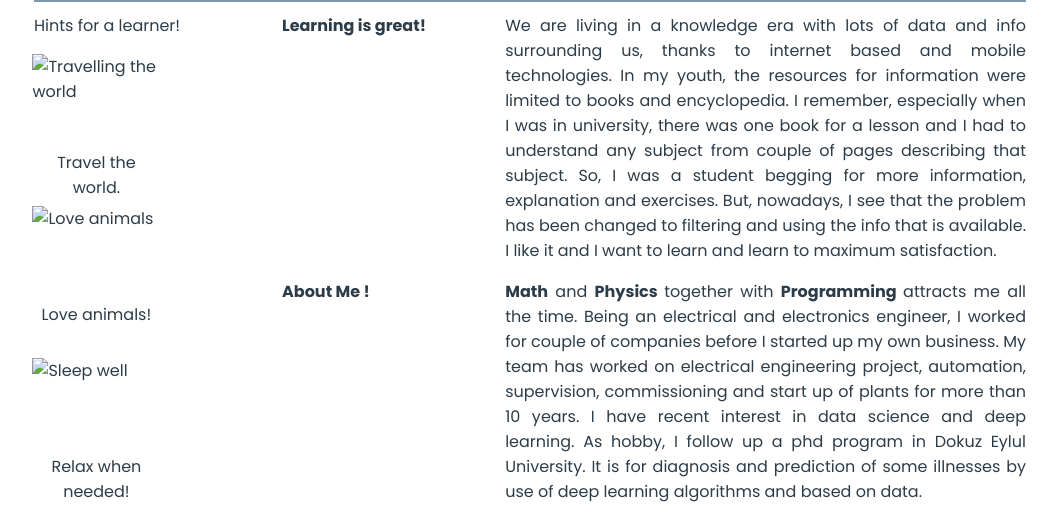
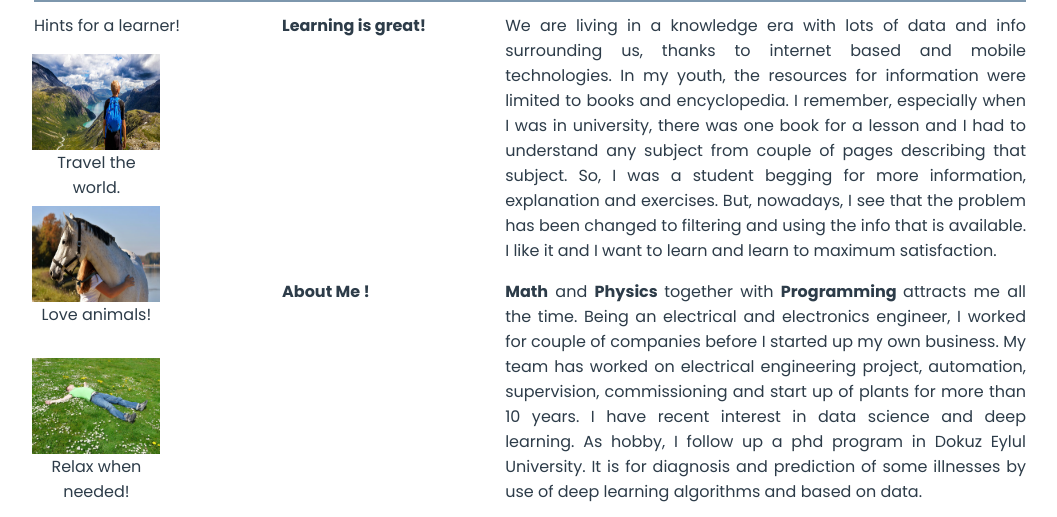
Before and after one commit to hasanOzyavru/portfolio-project, a plain HTML site: page index.html in a window 1280 px wide. Shown: the part 83-600 px from the top of the page, without its empty margins (110-1167 px from the left). Drawn offline with Linux system fonts and the light colour scheme.

Commit message:
"Commit after picture names corrected"

```diff
--- a/index.html
+++ b/index.html
@@ -77,15 +77,15 @@
 				<h4 class="life-style-header">Hints for a learner!</h4>
 				<section class="life-style-inner">
 					<figure class="recommendations">
-						<img src="norway-772991__480.jpg" alt="Travelling the world" class="recommendation-picture">
+						<img src="Norway.jpg" alt="Travelling the world" class="recommendation-picture">
 						<figcaption>Travel the world.</figcaption>
 					</figure>
 					<figure class="recommendations">
-						<img src="horse-2858776__480.jpg" alt="Love animals" class="recommendation-picture">
+						<img src="Horse.jpg" alt="Love animals" class="recommendation-picture">
 						<figcaption>Love animals!</figcaption>
 					</figure>
 					<figure class="recommendations">
-						<img src="rest-52495__480.jpg" alt="Sleep well" class="recommendation-picture">
+						<img src="Rest.jpg" alt="Sleep well" class="recommendation-picture">
 						<figcaption>
 						Relax when needed!</figcaption>
 					</figure>
```
